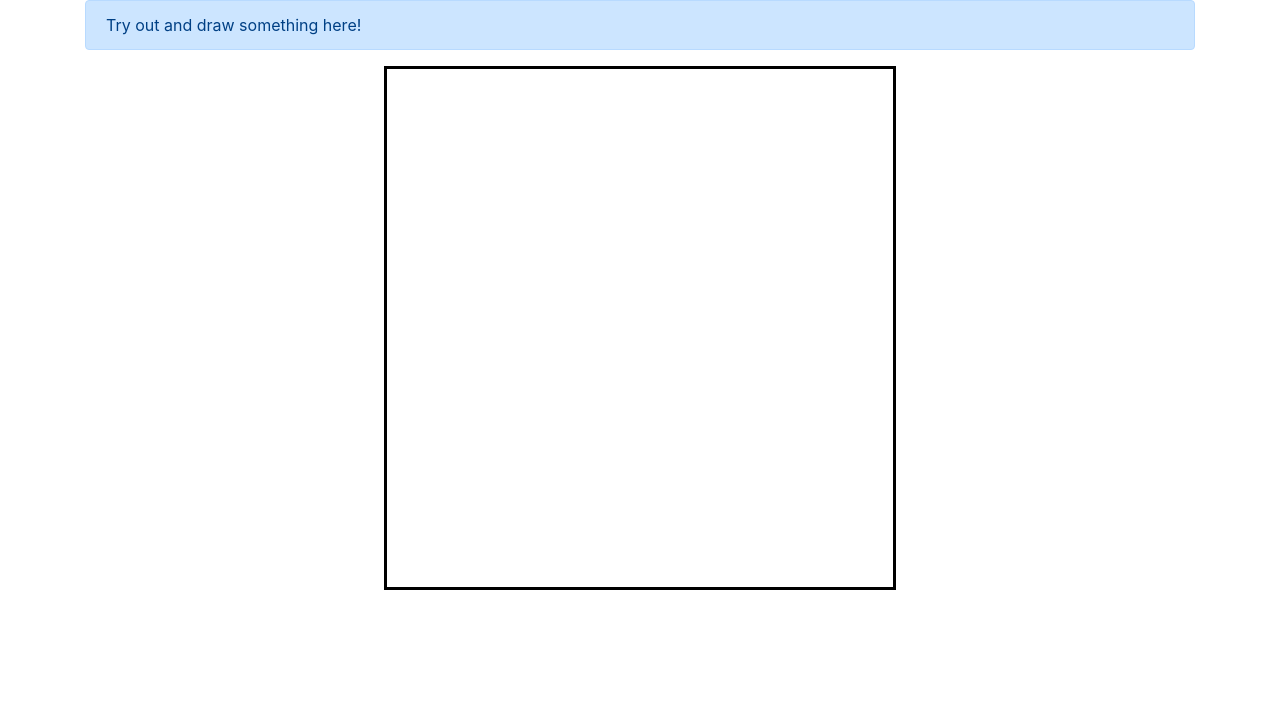
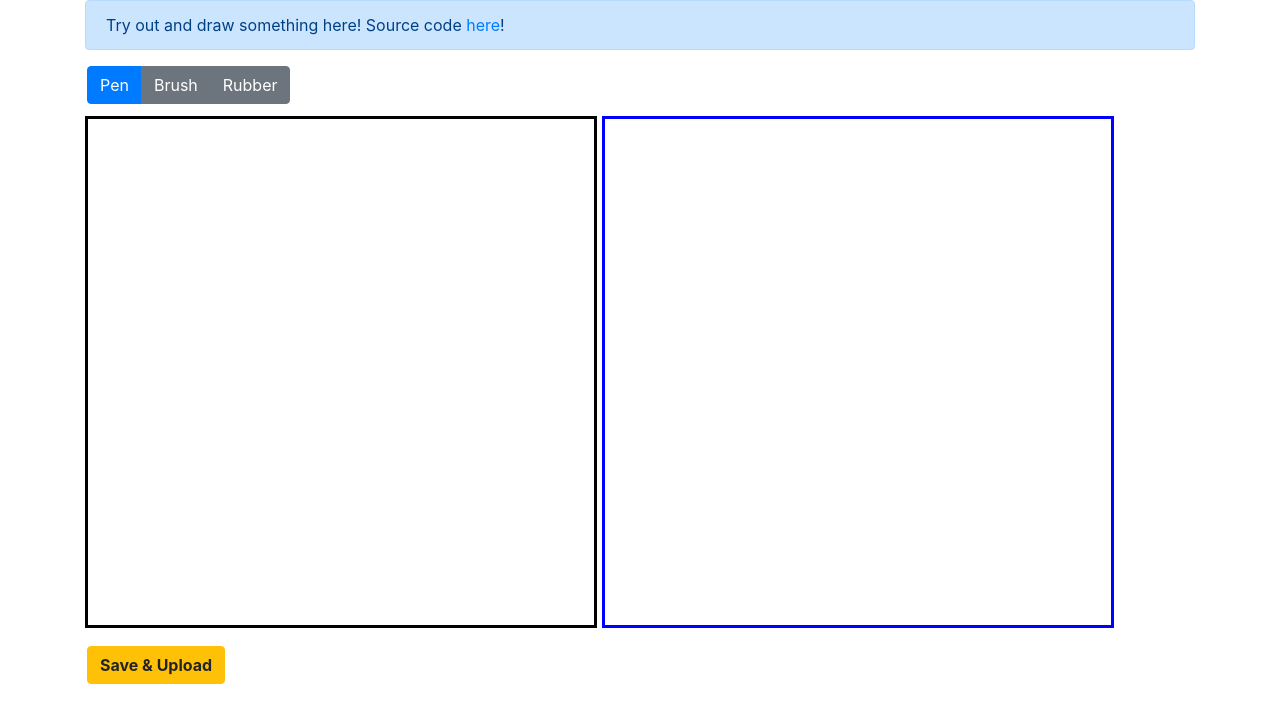
Before and after one commit to ohicarip/websketch, a website with bundled scripts: page client/index.html in a window 1280 px wide. Built offline with nearby package versions, Linux system fonts and the light colour scheme.

Commit message:
Update layout

```diff
--- a/client/index.css
+++ b/client/index.css
@@ -1,12 +1,21 @@
-.container-canvas {
-    /* This could be done in one single declaration. See the extended sample. */
+.canvas-sketch {
+    margin-top: 12px;
     margin-right: auto;
-    margin-left: auto;
-    width: 800px;
+    margin-left: 0px;
+    width: 512px;
+    border: 3px solid blue;
 }
-.container-canvas {
-    margin-right: auto;
+
+.canvas-preview {
+    margin-top: 12px;
+    margin-right: 0px;
     margin-left: auto;
     width: 512px;
     border: 3px solid black;
+    display: inline-block;
 }
+
+.button-row {
+    margin-top: 12px;
+    margin-left: 2px;
+}
--- a/client/index.html
+++ b/client/index.html
@@ -15,12 +15,27 @@
 <body>
   <div class="container">
     <div class="alert alert-primary" role="alert">
-      Try out and draw something here!
+      Try out and draw something here! Source code <a href="https://github.com/ohicarip/websketch" target="_blank">here</a>!
     </div>
-    <div class="container-canvas ">
-      <canvas id="webSketchCanvas" width="512" height="512"></canvas>
+
+    <div class="row button-row">
+      <div class="btn-group" role="group" aria-label="Toolset">
+        <button type="button" class="btn btn-primary">Pen</button>
+        <button type="button" class="btn btn-secondary">Brush</button>
+        <button type="button" class="btn btn-secondary">Rubber</button>
+      </div>
+    </div>
+
+    <canvas class="canvas-preview" id="webSketchCanvas" width="512" height="512"></canvas>
+    <canvas class="canvas-sketch" id="webSketchCanvas" width="512" height="512"></canvas>
+
+    <div class="row button-row">
+      <div class="btn-group" role="group" aria-label="DocumentTool">
+        <button type="button" class="btn btn-warning"><b>Save & Upload</b></button>
+      </div>
     </div>
   </div>
+
   <script src="./dist/index.js"></script>
 </body>
 </html>
--- a/client/src/index.ts
+++ b/client/src/index.ts
@@ -10,7 +10,6 @@ class ControlPanel {
   constructor() {
     this._tool = Tool.None;
   }
-
 }
 
 class Board {
```
